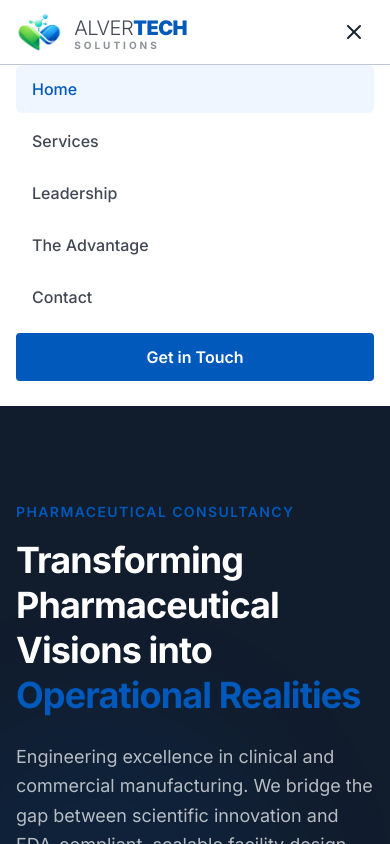
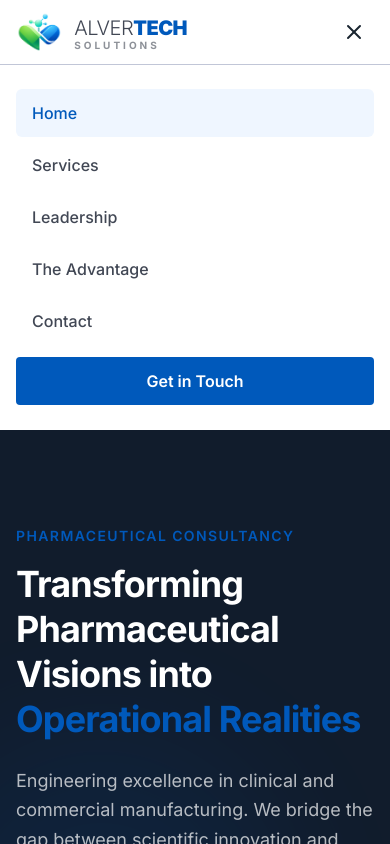
Before and after one commit to abdurrahmanshkh/alvertech-solutions, a Next.js app: page / in a window 390 px wide. Both pictures are taken after a click on the button "Open menu". Shown: the top 844 px of the page. Built offline with nearby package versions, Linux system fonts and the light colour scheme.

Commit message:
Updated navbar design

```diff
--- a/src/app/components/Header.tsx
+++ b/src/app/components/Header.tsx
@@ -32,8 +32,7 @@ export default function Header() {
 
   return (
     <header
-      className={`sticky top-0 z-50 w-full transition-all duration-300 ${
-        scrolled
+      className={`sticky top-0 z-50 w-full transition-all duration-300 ${scrolled
         ? "bg-white/95 backdrop-blur-md shadow-sm border-b border-border-light"
         : "bg-white border-b border-transparent"
         }`}
@@ -69,8 +68,7 @@ export default function Header() {
                 <Link
                   key={link.href}
                   href={link.href}
-                  className={`relative px-4 py-2 text-sm font-medium rounded transition-colors duration-200 ${
-                    isActive
+                  className={`relative px-4 py-2 text-sm font-medium rounded transition-colors duration-200 ${isActive
                     ? "text-tech-blue"
                     : "text-soft-gray hover:text-charcoal"
                     }`}
@@ -103,19 +101,17 @@ export default function Header() {
 
       {/* Mobile Navigation */}
       <div
-        className={`lg:hidden overflow-hidden transition-all duration-300 ease-in-out ${
-          mobileOpen ? "max-h-96 opacity-100" : "max-h-0 opacity-0"
+        className={`lg:hidden overflow-hidden transition-all duration-300 ease-in-out ${mobileOpen ? "max-h-96 opacity-100" : "max-h-0 opacity-0"
           }`}
       >
-        <nav className="px-4 pb-6 space-y-1 bg-white border-t border-border-light">
+        <nav className="px-4 py-6 space-y-1 bg-white border-t border-border-light">
           {navLinks.map((link) => {
             const isActive = pathname === link.href;
             return (
               <Link
                 key={link.href}
                 href={link.href}
-                className={`block px-4 py-3 rounded-md text-base font-medium transition-colors ${
-                  isActive
+                className={`block px-4 py-3 rounded-md text-base font-medium transition-colors ${isActive
                   ? "text-tech-blue bg-blue-50"
                   : "text-soft-gray hover:text-charcoal hover:bg-slate-bg"
                   }`}
```
Lines whose indentation alone changed are shown as unchanged.
